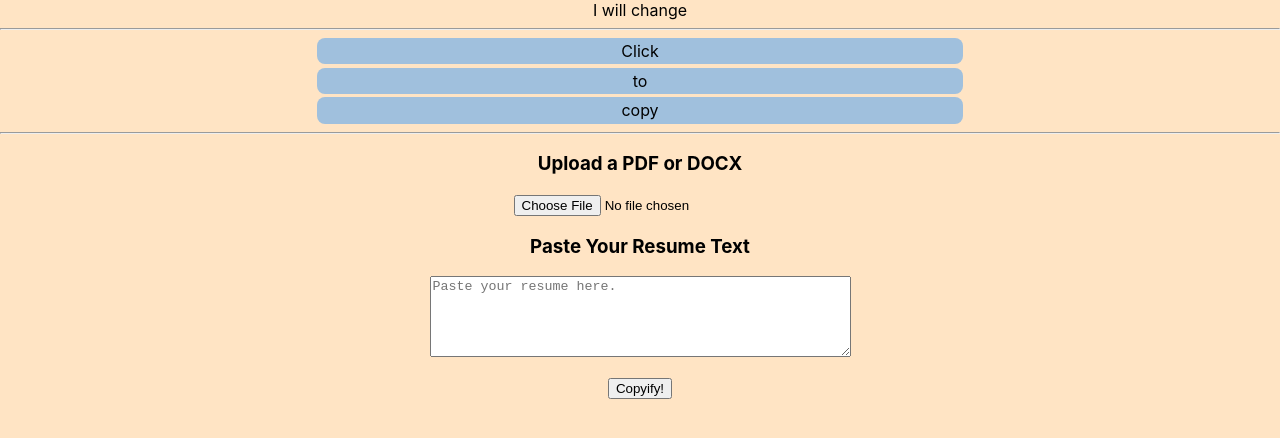
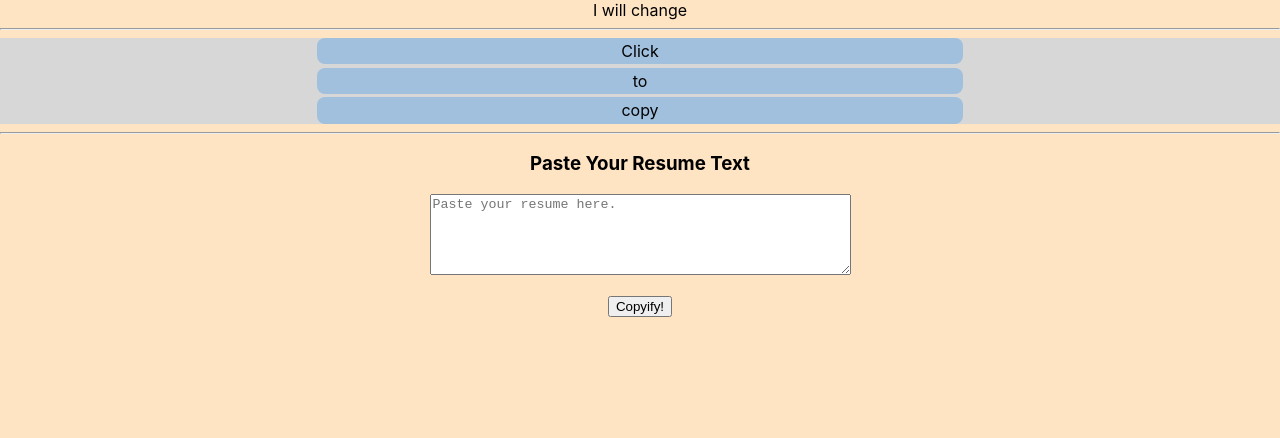
Before and after one commit to ashetonsm/copy-pastapp, a React (Create React App) app: page / in a window 1280 px wide. Shown: the top 438 px of the page. Built offline with nearby package versions, Linux system fonts and the light colour scheme.

Commit message:
Removed fileUpload

```diff
--- a/src/pages/Home.js
+++ b/src/pages/Home.js
@@ -1,5 +1,4 @@
 import { useState } from "react";
-import { FileUpload } from "../components/FileUpload"
 import { TextInput } from "../components/TextInput";
 import { TextToCopy } from "../components/TextToCopy";
 
@@ -41,10 +40,11 @@ export const Home = () => {
             <div id="sampleText">I will change</div>
             <hr></hr>
 
-            <CopyOptions />
+            <div className="center">
+                <CopyOptions />
+            </div>
             <hr></hr>
 
-            <FileUpload />
             <TextInput updateFromPaste={updateFromPaste} />
         </>
     )
```
